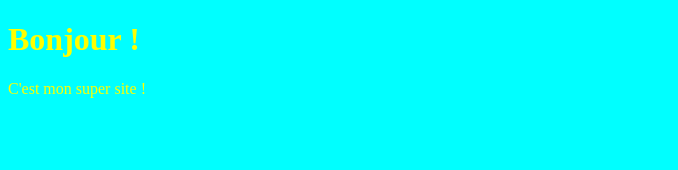
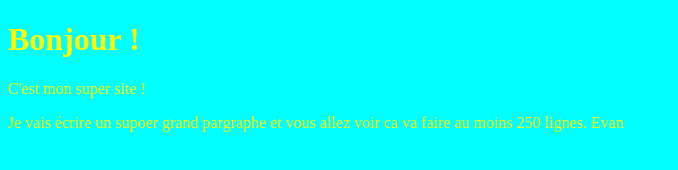
Before and after one commit to youpiwaza/projet-de-test2, a plain HTML site: page index.html in a window 1280 px wide. Shown: the whole page, without its empty margins (0-678 px from the left). Drawn offline with Linux system fonts and the light colour scheme.

Commit message:
🚧WIP: index.html > Rédaction d'un paragraphe

```diff
--- a/index.html
+++ b/index.html
@@ -9,5 +9,11 @@
 <body>
     <h1>Bonjour !</h1>
     <p>C'est mon super site !</p>
+
+    <p>Je vais écrire un supoer grand pargraphe et vous allez voir ca va faire au moins 250 lignes.
+
+
+    Evan
+    </p>
 </body>
 </html>
```
